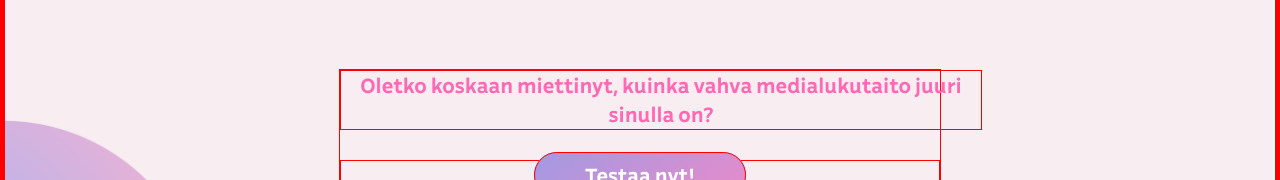
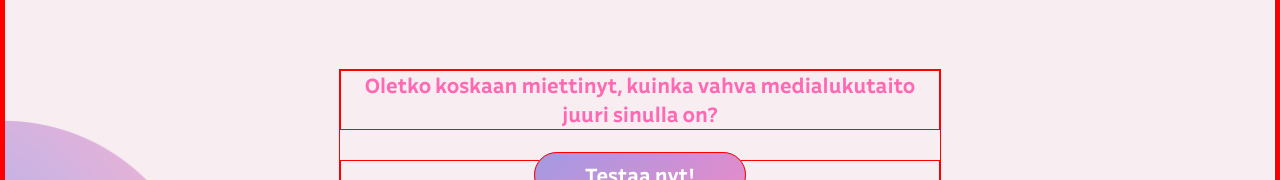
Before and after one commit to kontsanen/VDM-project, a React (Create React App) app: page / in a window 1280 px wide. Shown: the part 296-476 px from the top of the page. Built offline with nearby package versions, Linux system fonts and the light colour scheme; a web font is replaced by a local one.

Commit message:
leveyksiä info.css

```diff
--- a/src/info.css
+++ b/src/info.css
@@ -35,9 +35,8 @@
 
    h2 {
     color: hotpink;
-    width: 40rem;
+    max-width: 40rem;
     font-size: 20px;
-    padding-left: 10vh;
     position: static;
 
    }
```
